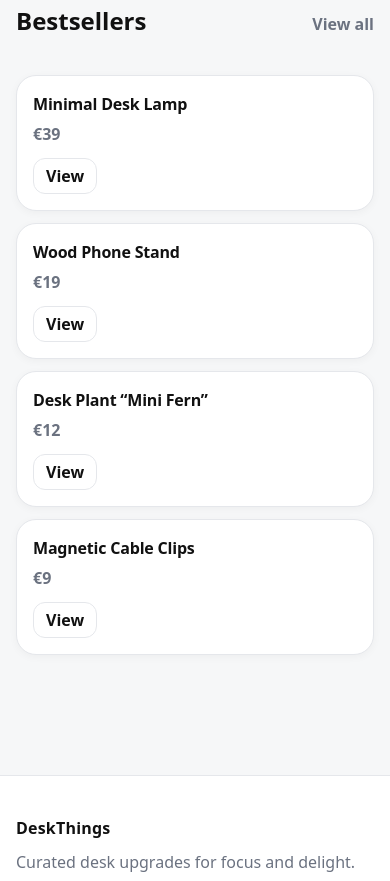
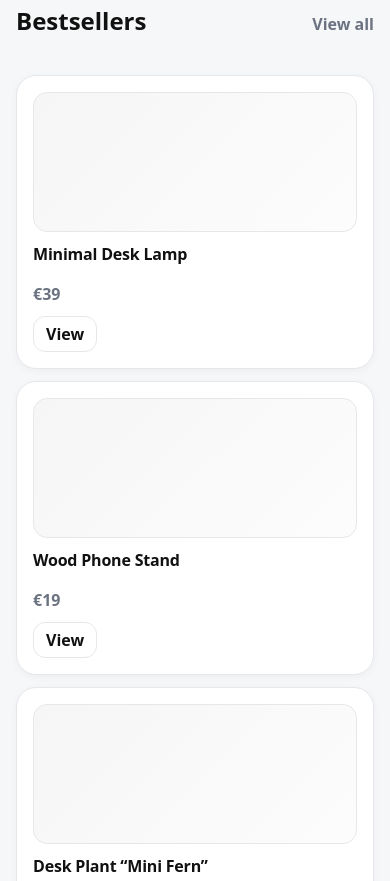
Before and after one commit to spennerr/DeskThings, a plain HTML site: page public/index.html in a window 390 px wide. Shown: the part 818-1699 px from the top of the page. Drawn offline with Linux system fonts and the light colour scheme.

Commit message:
feat: enhance product cards with media placeholder and mobile-first layout

```diff
--- a/public/index.html
+++ b/public/index.html
@@ -78,24 +78,28 @@
 
                 <div class="product-grid">
                     <article class="product-card u-card u-hover-lift u-accent-strip">
+                        <div class="product-media" aria-hidden="true"></div>
                         <h3>Minimal Desk Lamp</h3>
                         <p>€39</p>
                         <a class="btn btn--small" href="#">View</a>
                     </article>
 
                     <article class="product-card u-card u-hover-lift u-accent-strip">
+                        <div class="product-media" aria-hidden="true"></div>
                         <h3>Wood Phone Stand</h3>
                         <p>€19</p>
                         <a class="btn btn--small" href="#">View</a>
                     </article>
 
                     <article class="product-card u-card u-hover-lift u-accent-strip">
+                        <div class="product-media" aria-hidden="true"></div>
                         <h3>Desk Plant “Mini Fern”</h3>
                         <p>€12</p>
                         <a class="btn btn--small" href="#">View</a>
                     </article>
 
                     <article class="product-card u-card u-hover-lift u-accent-strip">
+                        <div class="product-media" aria-hidden="true"></div>
                         <h3>Magnetic Cable Clips</h3>
                         <p>€9</p>
                         <a class="btn btn--small" href="#">View</a>
--- a/public/styles.css
+++ b/public/styles.css
@@ -365,6 +365,9 @@ header {
 
 .product-card {
     padding: 16px;
+    display: flex;
+    flex-direction: column;
+    gap: 10px;
 }
 
 .product-card h3 {
@@ -373,14 +376,22 @@ header {
     letter-spacing: -0.2px;
 }
 
+.product-media {
+    height: 140px;
+    border-radius: calc(var(--radius-lg) - 6px);
+    border: 1px solid var(--color-border);
+    background: linear-gradient(135deg, rgba(17, 17, 17, 0.04), rgba(17, 17, 17, 0.01));
+}
+
 .product-card p {
-    margin: 0 0 12px;
+    margin: 0;
     color: var(--color-muted);
     font-weight: 600;
 }
 
 .product-card .btn {
     width: fit-content;
+    margin-top: auto;
 }
 
 /* =========================
```
